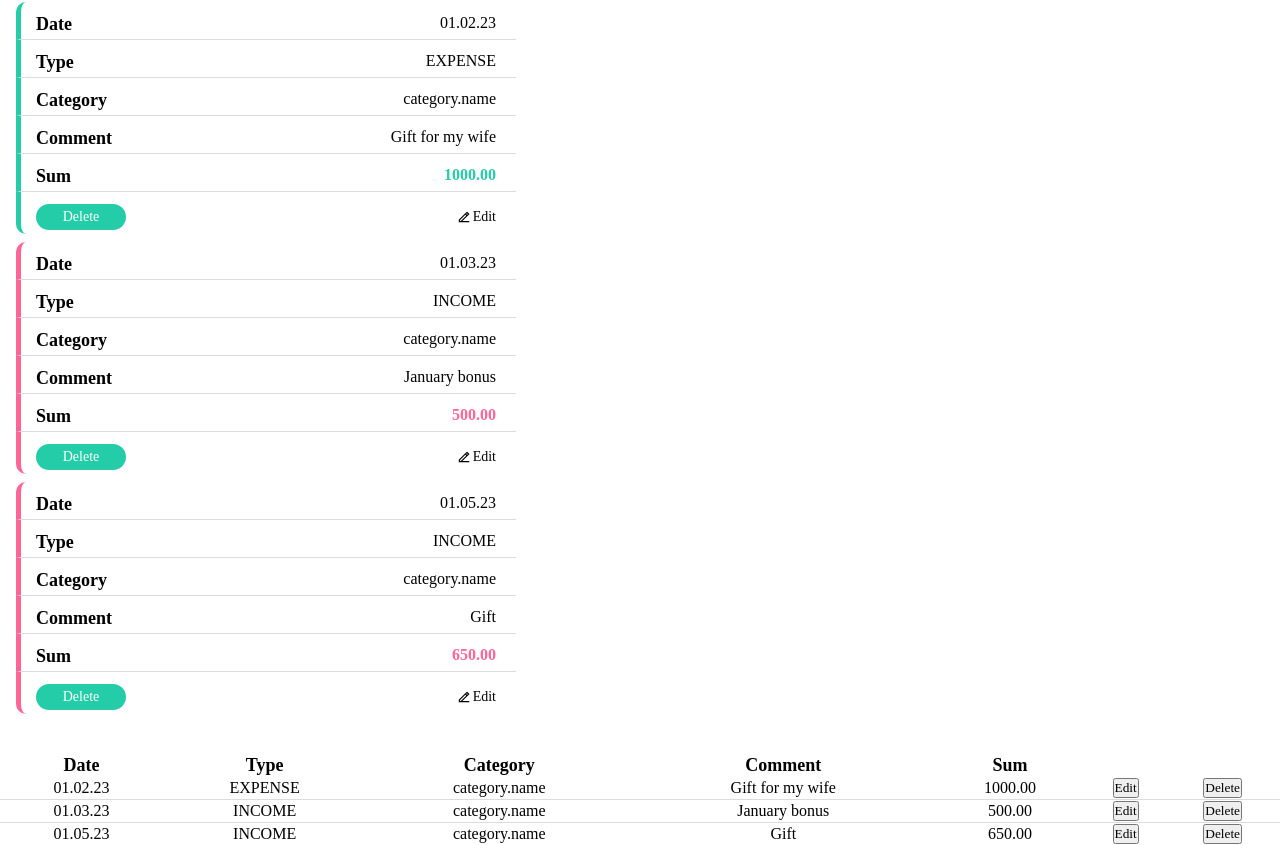
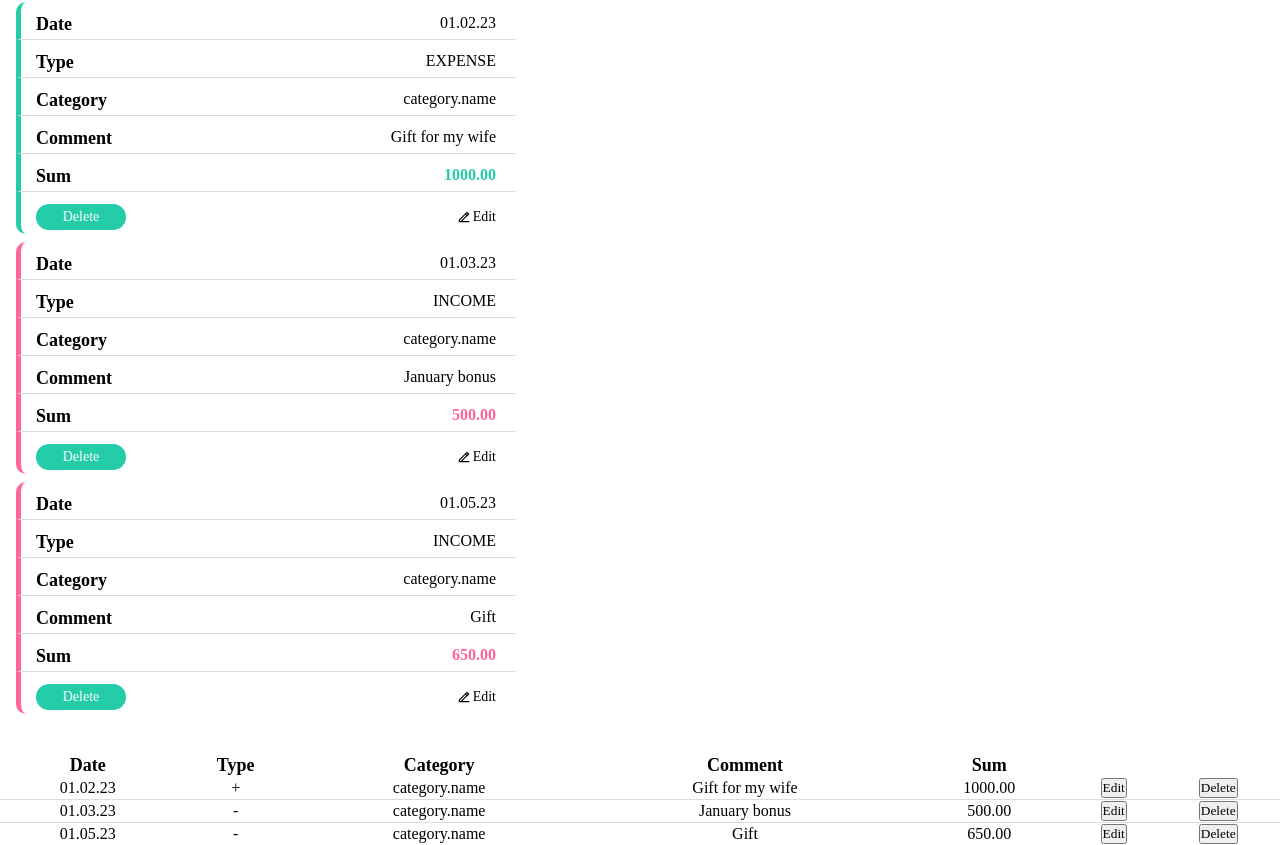
Before and after one commit to daryark/Wallet, a React (Create React App) app: page / in a window 1280 px wide. Shown: the part 211-1056 px from the top of the page. Built offline with nearby package versions, Linux system fonts and the light colour scheme.

Commit message:
Update TransitionsList.jsx

```diff
--- a/src/components/TransitionsList/TransitionsList.jsx
+++ b/src/components/TransitionsList/TransitionsList.jsx
@@ -36,7 +36,7 @@ export const TransactionsList = () => {
           ({ id, transactionDate, type, categoryId, comment, amount }) => (
             <StyledRow key={id}>
               <td>{transactionDate}</td>
-              <td>{type}</td>
+              <td>{type === 'INCOME' ? '-' : '+'}</td>
               <td>{categoryId}</td>
               <td>{comment}</td>
               <td>{parseFloat(amount).toFixed(2)}</td>
```
